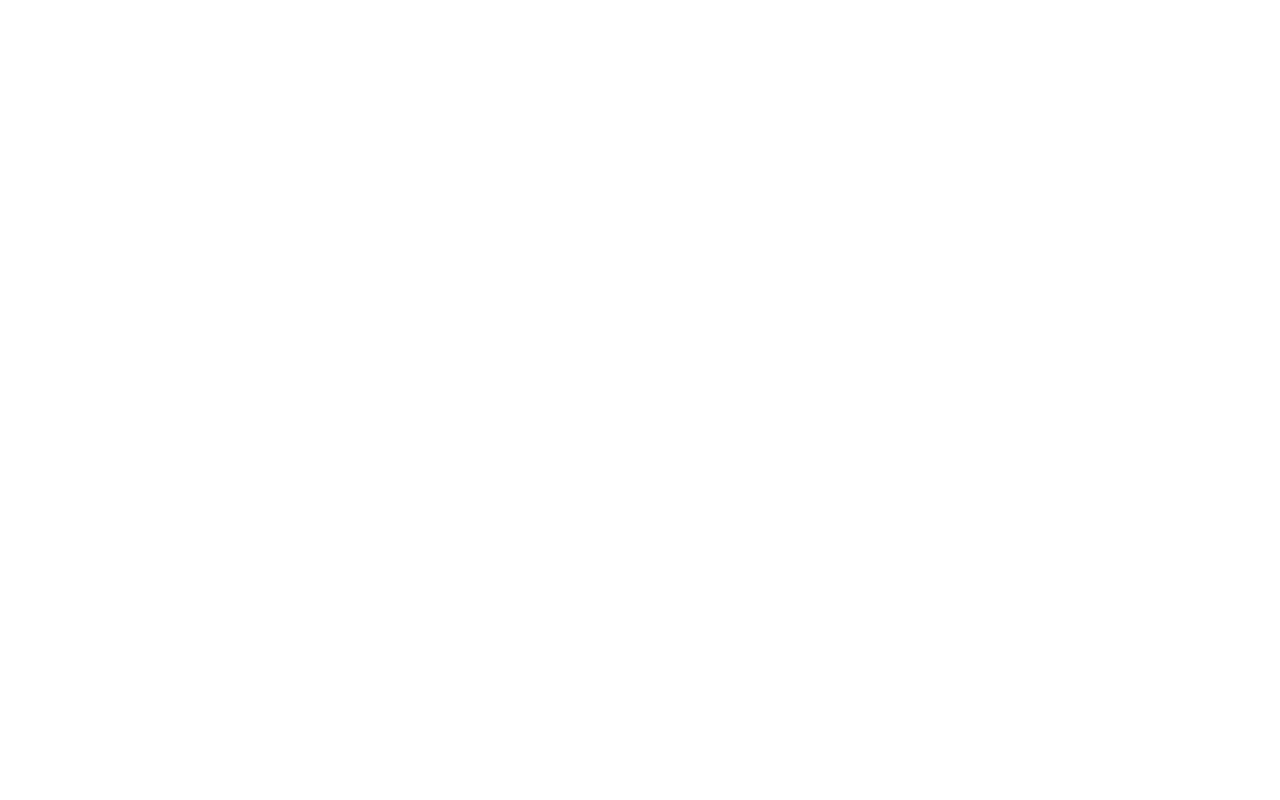
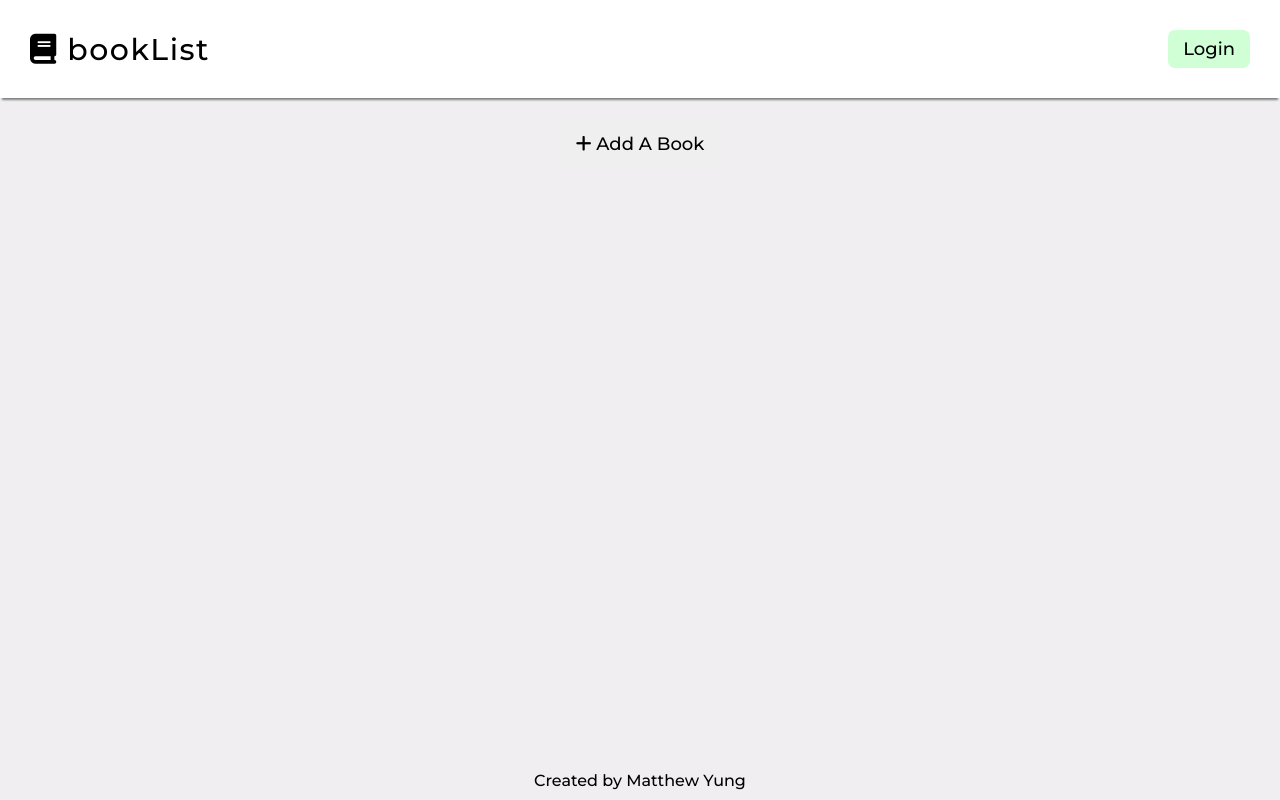
Before and after one commit to myung03/library, a website: page index.html in a window 1280 px wide. Drawn offline with Linux system fonts and the light colour scheme.

Commit message:
added styling and skeleton html

```diff
--- a/index.css
+++ b/index.css
@@ -0,0 +1,84 @@
+* {
+    box-sizing: border-box;
+    font-family: "Montserrat";
+    margin: 0;
+    padding: 0;
+}
+
+body {
+    min-height: 100vh;
+    margin: 0;
+    background-color: #f0eef1;
+    display: grid;
+    grid-template-rows: auto 1fr auto;
+}
+
+header {
+    background-color: white;
+}
+.nav-links {
+    display: flex;
+    list-style-type: none;
+    align-items: center;
+    justify-content: space-between;
+    padding: 30px;
+    box-shadow: 0 4px 2px -2px gray;
+    letter-spacing: 1.5px;
+}
+
+.login button {
+    font-size: 18px;
+    cursor: pointer;
+    padding: 8px 15px;
+    border-radius: 7px;
+    border-style: none;
+    background-color: #d0ffd6;
+    transition: 0.2s;
+
+
+}
+
+.login button:hover {
+    background-color: #D9F5DC;
+}
+
+.icon {
+    font-size: 30px;
+    font-weight: 500;
+
+}
+
+main {
+    margin: 0 auto;
+}
+
+.add {
+    margin-top: 20px;
+    font-size: 18px;
+    cursor: pointer;
+    padding: 15px 15px;
+    border-radius: 7px;
+    border-style: none;
+    transition: 0.2s;
+}
+
+.add:hover {
+    background-color: #D9F5DC;
+}
+
+footer {
+    margin: 0 auto;
+    padding-bottom: 10px;
+    text-align: center;
+
+
+
+}
+
+.cards {
+    display: grid;
+    gap: 20px;
+    grid-template-rows: repeat(3, 1fr);
+    grid-template-columns: 1fr;
+    grid-auto-columns: 1fr;
+}
--- a/index.html
+++ b/index.html
@@ -6,14 +6,32 @@
     <meta name="viewport" content="width=device-width, initial-scale=1.0">
     <link rel="stylesheet" href="index.css">
     <script src="index.js" defer></script>
-    <title>Library</title>
+    <script src="https://kit.fontawesome.com/0e722c8000.js" crossorigin="anonymous"></script>
+    <link rel="preconnect" href="https://fonts.googleapis.com">
+<link rel="preconnect" href="https://fonts.gstatic.com" crossorigin>
+<link href="https://fonts.googleapis.com/css2?family=Montserrat:wght@300;500&display=swap" rel="stylesheet">
+
+    <title>My BookList</title>
 </head>
+
+
 <body>
     <header>
-        <nav></nav>
+        <nav><ul class="nav-links">
+            <li class="icon"><i class="fa-solid fa-book"></i> bookList</li>
+            <li class="login">
+                <button>Login</button>
+            </li>
+        </ul></nav>
     </header>
-    <main></main>
-    <footer></footer>
+    <main>
+        <button onclick="createBook()" class="add"><i class="fa-solid fa-plus"></i> Add A Book</button>
+        <section class="cards"> </section>
+    </main>
+    <footer>
+        <p class="footer-text">Created by Matthew Yung
+           </p>
+        </footer>
 
 </body>
 </html>
--- a/index.js
+++ b/index.js
@@ -15,7 +15,9 @@ function Book(title, author, pages, read) {
     } return 'not read yet';
   };
 }
+function createBook() {
 
+}
 function addBookToLibrary(book) {
-myLibrary.push(book);
+  myLibrary.push(book);
 }
```
Also changed, not shown: package.json (added, +25 -0 lines), .eslintrc.json (added), 1 other file.
